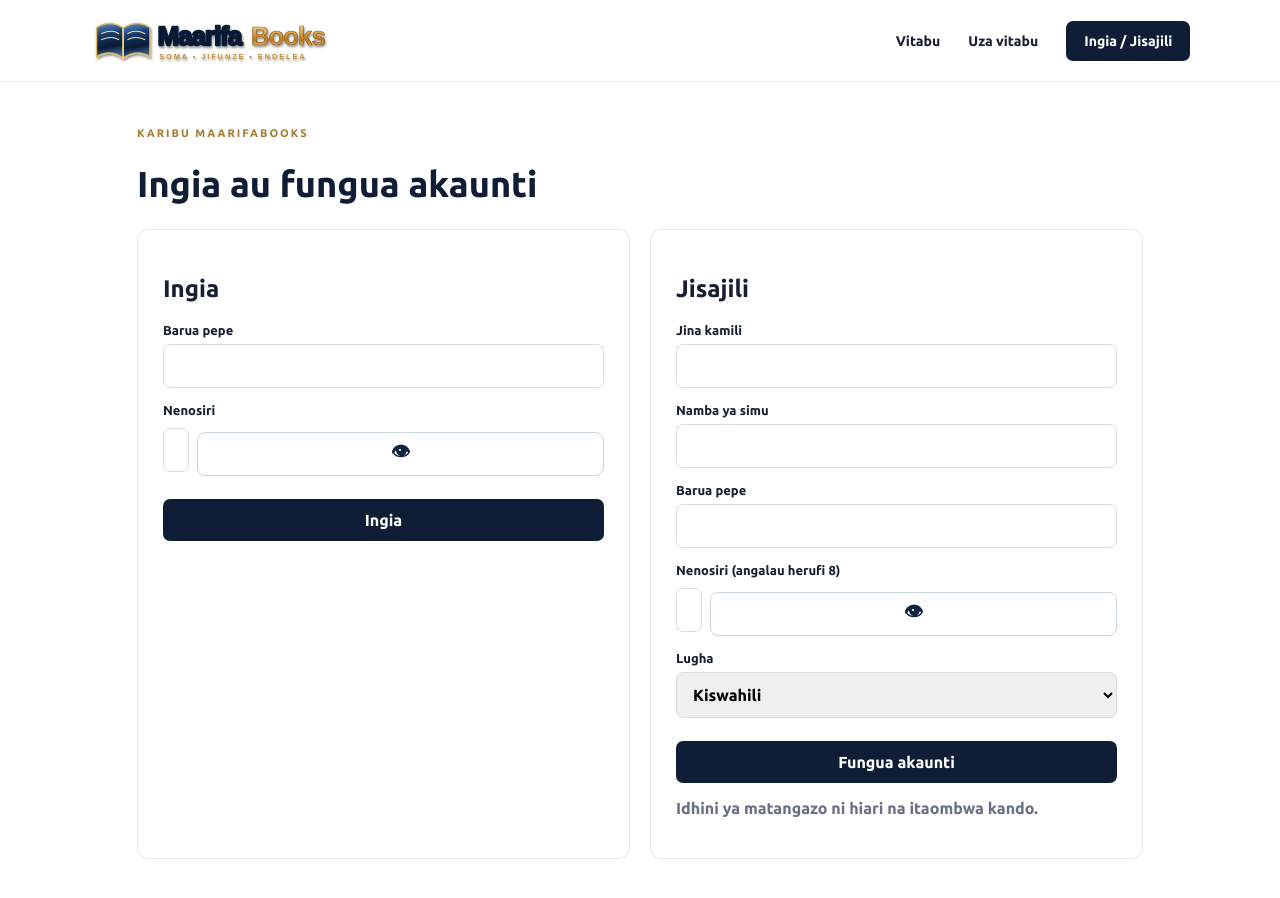
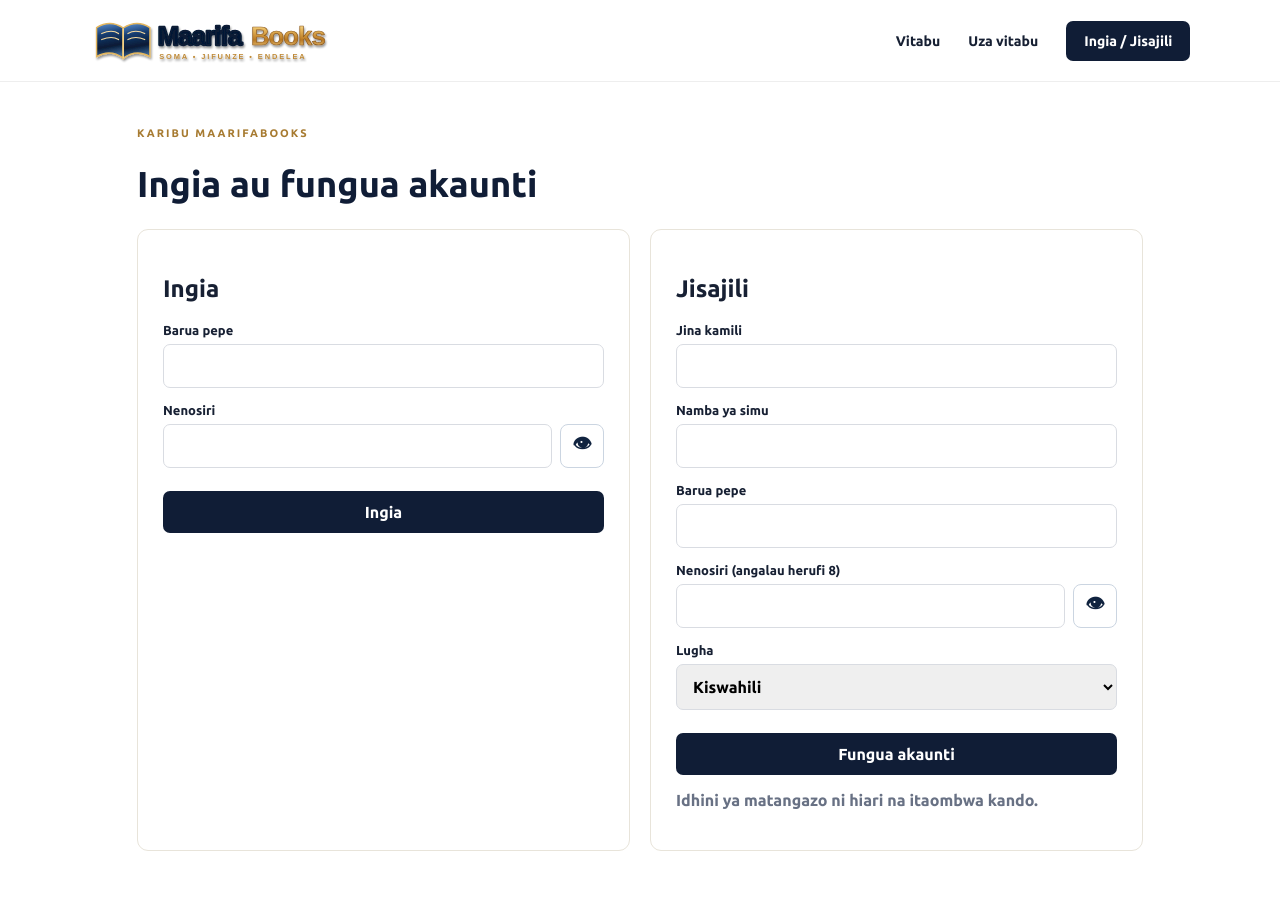
Before and after one commit to baruatata/Maarifa-books, a Next.js app: page /ingia in a window 1280 px wide. Shown: the top 898 px of the page. Built offline with nearby package versions, Linux system fonts and the light colour scheme; no server answers.

Commit message:
Fix password visibility button sizing

```diff
--- a/components/password-field.tsx
+++ b/components/password-field.tsx
@@ -31,8 +31,14 @@ export function PasswordField({ name, label, minLength }: PasswordFieldProps) {
           aria-pressed={visible}
           title={visible ? "Ficha nenosiri" : "Onyesha nenosiri"}
           style={{
+            width: 44,
             minWidth: 44,
+            maxWidth: 44,
+            height: 44,
             minHeight: 44,
+            flex: "0 0 44px",
+            padding: 0,
+            marginTop: 0,
             border: "1px solid #cbd5e1",
             borderRadius: 8,
             background: "white",
```
